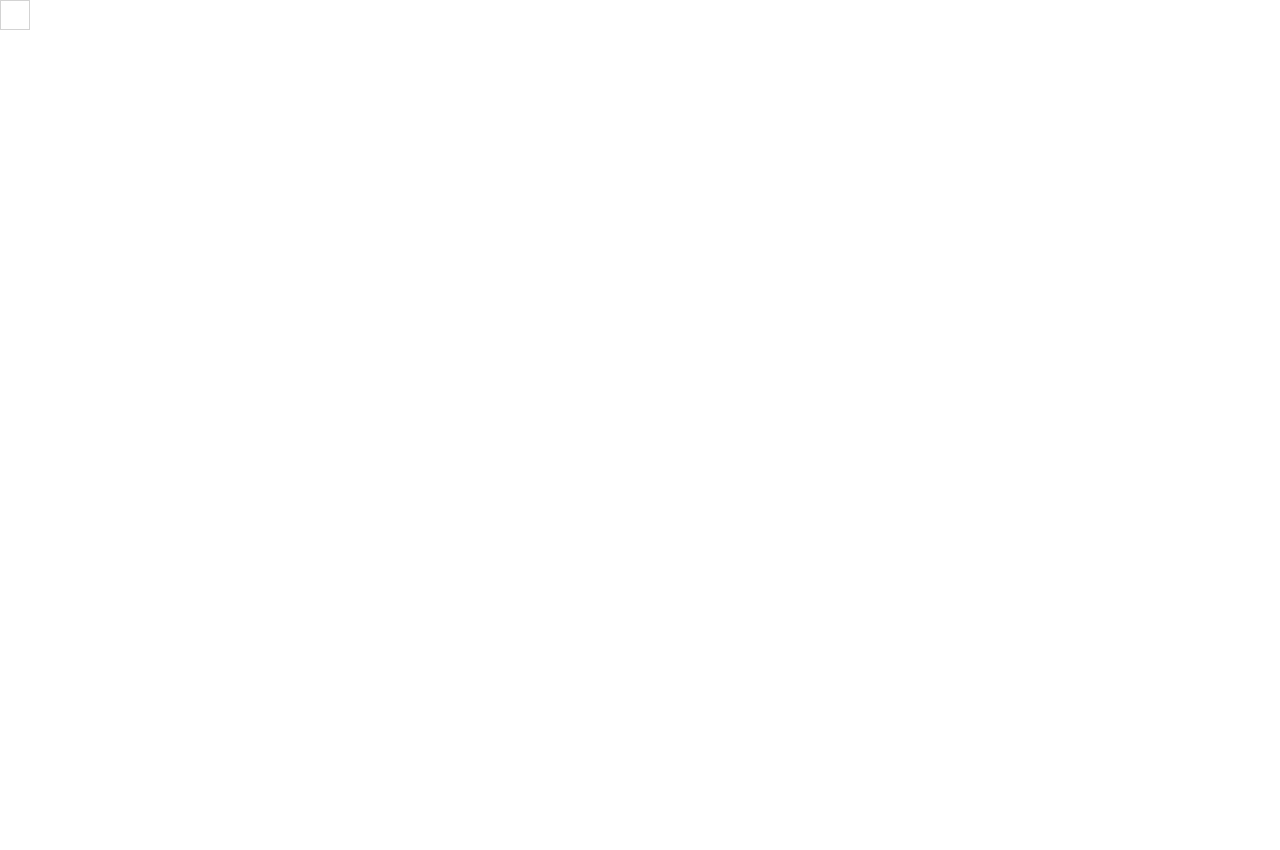
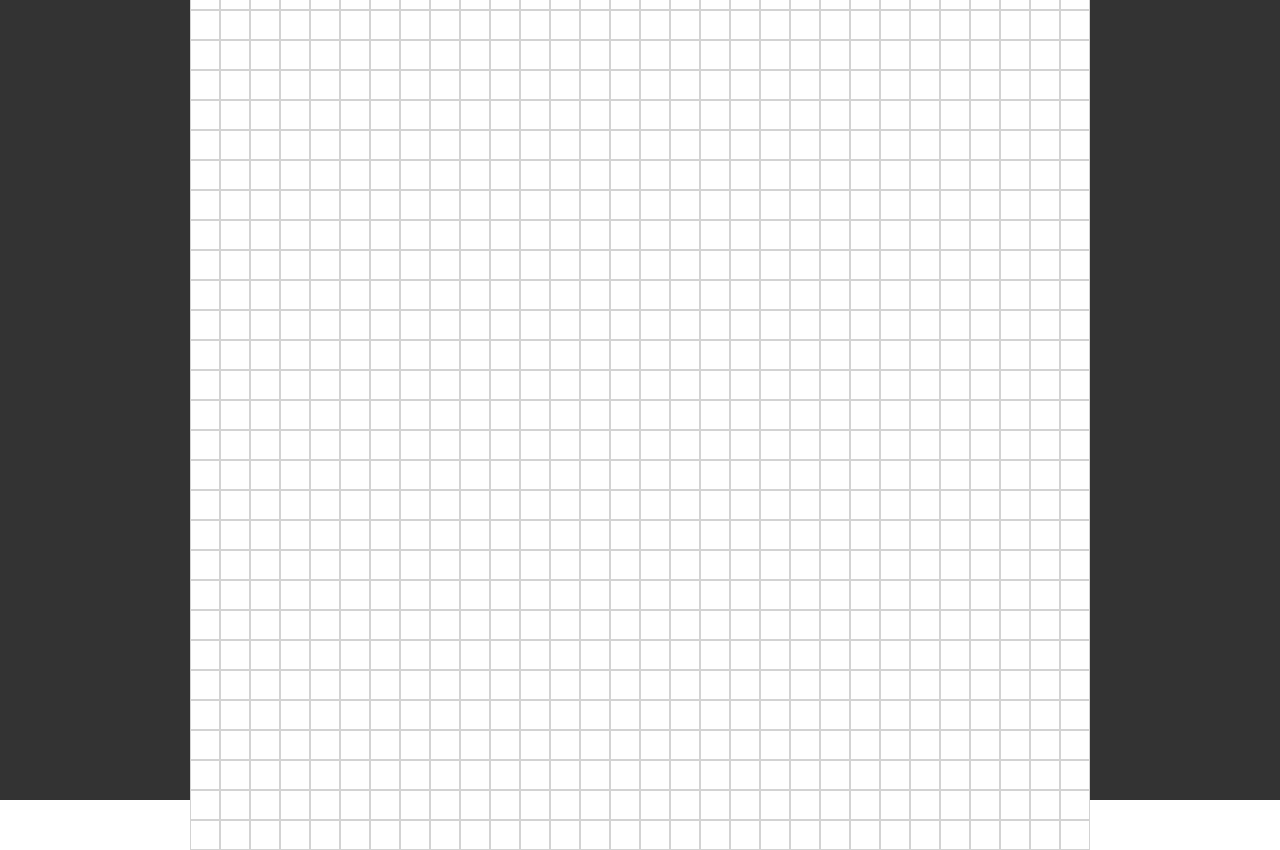
Before and after one commit to nasrob/pixelart-react, a React (Create React App) app: page / in a window 1280 px wide. Before the commit the page ends 800 px from the top, so only its background shows below. Built offline with nearby package versions, Linux system fonts and the light colour scheme.

Commit message:
added canvas component

```diff
--- a/src/App.css
+++ b/src/App.css
@@ -1,3 +1,24 @@
+.App {
+  background-color: #333;
+  display: flex;
+  justify-content: center;
+  align-items: center;
+  height: 100vh;
+}
+
+.pixel {
+  width: 30px;
+  height: 30px;
+  border: 1px solid lightgray;
+  box-sizing: border-box;
+}
+
+.canvas {
+  display: flex;
+  flex-wrap: wrap;
+  max-width: 900px;
+}
+
 .white {
   background-color: white;
 }
@@ -13,10 +34,3 @@
 .darkblue {
   background-color: rgb(33, 150, 243);
 }
-
-.pixel {
-  width: 30px;
-  height: 30px;
-  border: 1px solid lightgray;
-  box-sizing: border-box;
-}
--- a/src/App.js
+++ b/src/App.js
@@ -1,10 +1,10 @@
 import "./App.css";
-import Pixel from "./components/Pixel";
+import Canvas from "./components/Canvas";
 
 function App() {
 	return (
 		<div className="App">
-			<Pixel />
+			<Canvas />
 		</div>
 	);
 }
--- /dev/null
+++ b/src/components/Canvas.js
@@ -0,0 +1,38 @@
+import { Component, useState } from "react";
+import Colors from "../Colors";
+import Pixel from "./Pixel";
+
+const Canvas = () => {
+	const [matrix, setMatrix] = useState(
+		Array(30)
+			.fill()
+			.map(() => Array(30).fill(0))
+	);
+
+	/**
+	 *  iterate every row, and for each row iterate every column,
+	 *  and return a Pixel component for every single element in the matrix
+	 *
+	 *  Tip: we’re not using the value returned by the map() function,
+	 *  the second time I call it,
+	 *  so I assign it the value _, to mean I don’t actually care about it.
+	 *  It’s just a convention (which I borrowed from the Go programming language,
+	 *  where _ actually means we ignore the parameter).
+	 */
+	return (
+		<div className={"canvas"}>
+			{matrix.map((row, rowIndex) =>
+				row.map((_, colIndex) => {
+					return (
+						<Pixel
+							key={`${rowIndex}-${colIndex}`}
+							background={Colors[matrix[rowIndex][colIndex]]}
+						/>
+					);
+				})
+			)}
+		</div>
+	);
+};
+
+export default Canvas;
```
Also changed, not shown: src/Colors.js (renamed from src/components/Colors.js).
